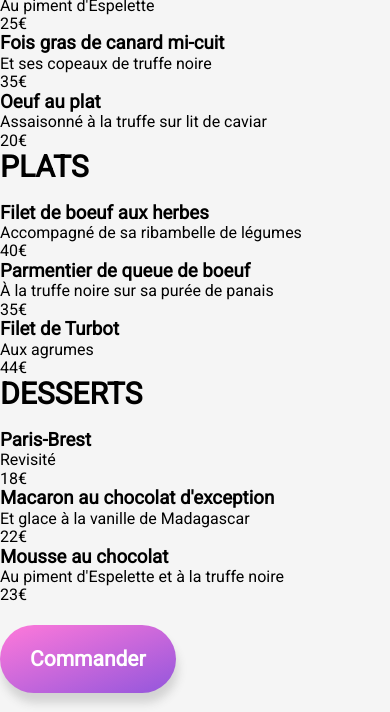
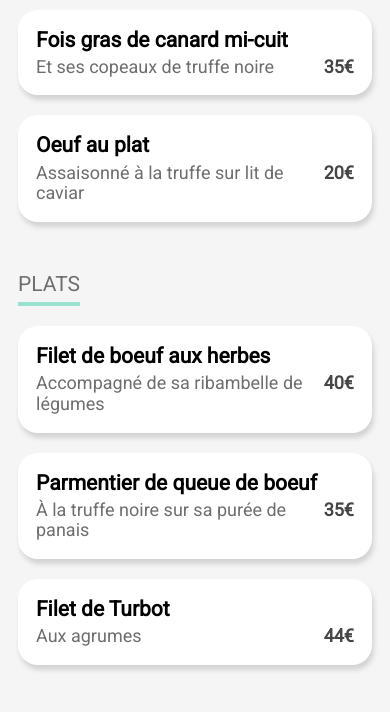
Before and after one commit to Letsgo42/Ohmyfood, a website: page pages/la-palette.html in a window 390 px wide. Shown: the part 637-1349 px from the top of the page. Drawn offline with Linux system fonts and the light colour scheme; a web font is replaced by a local one.

Commit message:
Finish la-palette.html style for mobile.

```diff
--- a/pages/la-palette.html
+++ b/pages/la-palette.html
@@ -28,73 +28,73 @@
     <main id="menu">
       <section class="menu__service menu__entrees">
         <h2>ENTRÉES</h2>
-        <article>
+        <article class="btn--white">
           <h3>Fricassée d'escargot</h3>
           <div class="prix-flex">
             <p>Au piment d'Espelette</p>
-            <p>25€</p>
+            <p class="prix">25€</p>
           </div>
         </article>
-        <article>
+        <article class="btn--white">
           <h3>Fois gras de canard mi-cuit</h3>
           <div class="prix-flex">
             <p>Et ses copeaux de truffe noire</p>
-            <p>35€</p>
+            <p class="prix">35€</p>
           </div>
         </article>
-        <article>
+        <article class="btn--white">
           <h3>Oeuf au plat</h3>
           <div class="prix-flex">
             <p>Assaisonné à la truffe sur lit de caviar</p>
-            <p>20€</p>
+            <p class="prix">20€</p>
           </div>
         </article>
       </section>
       <section class="menu__service menu__plats">
         <h2>PLATS</h2>
-        <article>
+        <article class="btn--white">
           <h3>Filet de boeuf aux herbes</h3>
           <div class="prix-flex">
             <p>Accompagné de sa ribambelle de légumes</p>
-            <p>40€</p>
+            <p class="prix">40€</p>
           </div>
         </article>
-        <article>
+        <article class="btn--white">
           <h3>Parmentier de queue de boeuf</h3>
           <div class="prix-flex">
             <p>À la truffe noire sur sa purée de panais</p>
-            <p>35€</p>
+            <p class="prix">35€</p>
           </div>
         </article>
-        <article>
+        <article class="btn--white">
           <h3>Filet de Turbot</h3>
           <div class="prix-flex">
             <p>Aux agrumes</p>
-            <p>44€</p>
+            <p class="prix">44€</p>
           </div>
         </article>
       </section>
       <section class="menu__service menu__desserts">
         <h2>DESSERTS</h2>
-        <article>
+        <article class="btn--white">
           <h3>Paris-Brest</h3>
           <div class="prix-flex">
             <p>Revisité</p>
-            <p>18€</p>
+            <p class="prix">18€</p>
           </div>
         </article>
-        <article>
+        <article class="btn--white">
           <h3>Macaron au chocolat d'exception</h3>
           <div class="prix-flex">
             <p>Et glace à la vanille de Madagascar</p>
-            <p>22€</p>
+            <p class="prix">22€</p>
           </div>
         </article>
-        <article>
+        <article class="btn--white">
           <h3>Mousse au chocolat</h3>
           <div class="prix-flex">
             <p>Au piment d'Espelette et à la truffe noire</p>
-            <p>23€</p>
+            <p class="prix">23€</p>
           </div>
         </article>
       </section>
--- a/sass/components/_buttons.scss
+++ b/sass/components/_buttons.scss
@@ -64,3 +64,25 @@
     box-shadow: 2px 10px 5px 2px lightgray;
   }
 }
+
+.btn--white {
+  @include button;
+  margin: 10px 0;
+  padding: 18px 18px;
+  background-color: #fff;
+  h3 {
+    margin-bottom: 5px;
+    font-size: $button-size;
+  }
+  .prix-flex {
+    display: flex;
+    justify-content: space-between;
+    color: $grey;
+    font-size: $base-size;
+    font-weight: 400;
+    .prix {
+      color: $darker-grey;
+      font-weight: 700;
+    }
+  }
+}
--- a/sass/components/_cards.scss
+++ b/sass/components/_cards.scss
@@ -72,6 +72,8 @@
     }
     .cards__container {
       @include card;
+
+      // "NOUVEAU"
       &--absolute {
         position:absolute;
         right: 30px;
--- a/sass/components/_logo.scss
+++ b/sass/components/_logo.scss
@@ -6,5 +6,6 @@
 @mixin logo {
     @include flex-center;
     padding: $base-size;
+    padding-bottom: 15px;
     width: 100%;
   }
--- a/sass/layout/_menu.scss
+++ b/sass/layout/_menu.scss
@@ -2,10 +2,37 @@
 @use '../utilities/mixins' as *;
 
 @use '../base/typography' as *;
+@use '../base/reset';
 
 @use '../components/buttons' as *;
 
 
 #menu {
   background-color: $background-grey;
+  @include flex-center;
+  align-items: initial;
+  flex-direction: column;
+  .menu__service {
+    display: flex;
+    justify-content: center;
+    flex-direction: column;
+    padding: 15px 18px;
+    h2 {
+      align-self: flex-start;
+      margin: 10px 0;
+      padding-bottom: 6px;
+      border-bottom: 4px solid $tertiary-color;
+      color: $grey;
+      font-size : $button-size;
+      font-weight: 400;
+    }
+  }
+
 }
+
+.btn--gradient {
+  align-self: center;
+  padding: 22px 70px;
+  margin-top: 30px;
+  margin-bottom: 70px;
+}
--- a/sass/pages/_home.scss
+++ b/sass/pages/_home.scss
@@ -64,7 +64,7 @@
   }
 }
 
-h2 {
+.section-title {
   align-self: flex-start;
   font-size: $title-size;
   margin-bottom: $base-size;
--- a/sass/utilities/_mixins.scss
+++ b/sass/utilities/_mixins.scss
@@ -30,4 +30,5 @@
   padding: 30px 0;
   position: relative;
   top: -70px;
+  margin-bottom: -95px;
 }
```
Also changed, not shown: index.html (+2 -2 lines), css/main.css.
